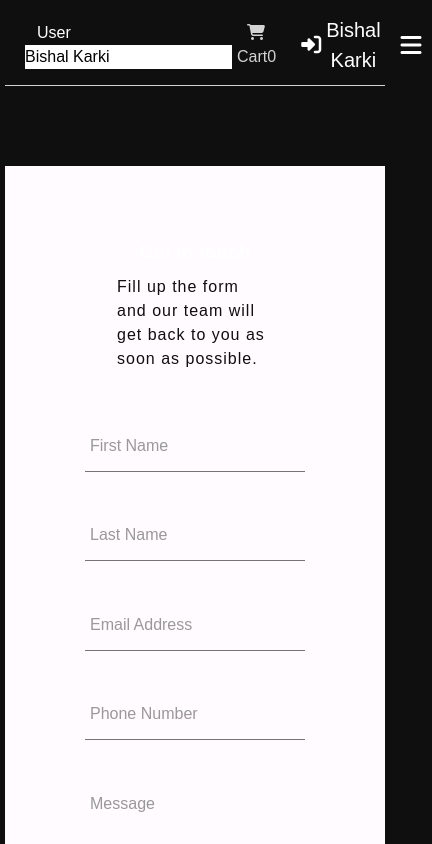
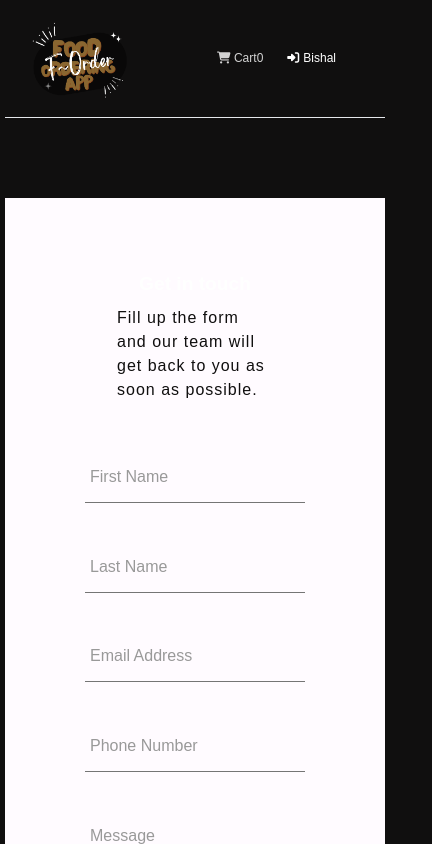
Before and after one commit to bishalk21/react-app, a React (Vite) app: page /restaurants/1/contact in a window 390 px wide. Shown: the top 844 px of the page, 432 px wide, since content can reach past the window. Built offline with nearby package versions, Linux system fonts and the light colour scheme.

Commit message:
header of the app responsive

```diff
--- a/src/App.js
+++ b/src/App.js
@@ -28,7 +28,7 @@ const AppLayout = () => {
   useEffect(() => {
     // api call - username and password
     const data = {
-      name: "Bishal Karki",
+      name: "Bishal",
     };
     setUserInfo(data.name);
   }, []);
--- a/src/components/header/Header.js
+++ b/src/components/header/Header.js
@@ -1,13 +1,11 @@
 import { useState, useEffect, useContext } from "react";
 import Logo from "../../assets/logo.png";
-import "./header.css";
 import { Link } from "react-router-dom";
 import MobileNav from "./mobile-nav/MobileNav";
 import UserContext from "../../context/UserContext";
 import { useSelector } from "react-redux";
 
 const Header = () => {
-  // const [btnName, setBtnName] = useState("Login");
   const [isLoggedIn, setIsLoggedIn] = useState(false);
   const [sticky, setSticky] = useState(false);
   const [mobileNavbar, setMobileNavbar] = useState(false);
@@ -39,14 +37,18 @@ const Header = () => {
 
   return (
     <>
-      <div className={`header ${sticky ? "sticky-nav" : ""}`}>
-        <div className="logo" data-testid="logo">
+      <div
+        className={`${
+          sticky ? "h-28 !important bg-[#100f0f]" : ""
+        } sticky z-20 top-0 w-full m-0 bg-[#100f0f] flex items-center justify-between text-white border-b border-solid border-lightgray`}
+      >
+        <div className="flex justify-center" data-testid="logo">
           <Link to="/">
-            <img src={Logo} alt="logo" />
+            <img src={Logo} alt="logo" className="w-32 rounded-3xl" />
           </Link>
         </div>
 
-        <div>
+        <div className="lg:block hidden">
           <label htmlFor="" className="p-3">
             User
           </label>
@@ -58,33 +60,36 @@ const Header = () => {
           />
         </div>
 
-        <div className="right-menu">
+        <div className="flex items-center justify-between mr-6">
           <div className="nav-links">
-            <ul>
-              <li className="contact">
+            <ul className=".nav-links flex items-center justify-between">
+              <li className="hidden lg:block">
                 <Link to="/grocery">
                   <i class="fa-solid fa-paper-plane"></i> Grocery
                 </Link>
               </li>
-              <li className="about-us">
+              <li className="hidden md:block">
                 <Link to="/about">
                   <i class="fa-solid fa-people-carry-box"></i> About Us
                 </Link>
               </li>
-              <li className="contact">
+              <li className="hidden lg:block">
                 <Link to="/contact">
                   <i class="fa-solid fa-paper-plane"></i> Contact Us
                 </Link>
               </li>
-              <li className="cart" data-testid="cart">
+              <li className="cart max-[426px]:text-xs" data-testid="cart">
                 <Link to="/cart">
                   <i class="fa-solid fa-cart-shopping"></i> Cart
                   <span>{cartItems.length}</span>
                 </Link>
               </li>
 
-              <li className="account">
-                <button className="login-logout" onClick={handleOnBtnClick}>
+              <li className="bg-transparent max-[426px]:text-xs">
+                <button
+                  className="max-[426px]:text-xs flex items-center justify-center gap-1 p-1 cursor-pointer text-xl rounded-md"
+                  onClick={handleOnBtnClick}
+                >
                   {isLoggedIn ? (
                     <>
                       <i class="fa-solid fa-user-large"></i> Logout
@@ -100,10 +105,10 @@ const Header = () => {
             </ul>
           </div>
 
-          <div className="hamburger-menu">
+          <div className="m-2 md:hidden sm:flex sm:text-2xl">
             <i
               title="menu"
-              className="fa-solid fa-bars burger-menu"
+              className="max-[426px]:text-md fa-solid fa-bars text-2xl cursor-pointer hidden sm:flex"
               onClick={() => handleOnClick()}
             ></i>
           </div>
--- a/src/components/header/header.css
+++ /dev/null
@@ -1,103 +0,0 @@
-.header {
-  position: sticky;
-  z-index: 1;
-  top: 0;
-  width: 100%;
-  margin: 0;
-  background-color: var(--bg-color);
-  display: flex;
-  align-items: center;
-  color: white;
-  border-bottom: 1px solid lightgrey;
-  justify-content: space-between;
-}
-
-.sticky-nav {
-  height: 7rem !important;
-}
-
-.logo {
-  display: flex;
-  justify-content: center;
-}
-
-.logo img {
-  width: 131px;
-  border-radius: 20px;
-}
-
-.right-menu {
-  display: flex;
-  align-items: center;
-  justify-content: space-between;
-  margin-right: 25px;
-}
-
-.nav-links > ul {
-  display: flex;
-  align-items: center;
-  justify-content: center;
-}
-
-.nav-links > ul > li {
-  margin: 5px;
-  cursor: pointer;
-}
-
-.nav-links > ul > li:nth-last-child(3):hover {
-  border-bottom: 1px solid lightgray;
-}
-
-.nav-links > ul > li > a {
-  color: lightgray;
-}
-
-.account {
-  background-color: transparent;
-}
-
-.account a:hover {
-  border: none;
-}
-
-.login-logout {
-  display: flex;
-  align-items: center;
-  justify-content: center;
-  gap: 5px;
-  padding: 5px;
-  cursor: pointer;
-  font-size: 20px;
-  border-radius: 5px;
-}
-
-.hamburger-menu {
-  display: none;
-  margin: 10px;
-}
-
-.burger-menu {
-  font-size: 1.5rem;
-  display: hidden;
-  cursor: pointer;
-}
-
-@media all and (max-width: 776px) {
-  .contact,
-  .about-us {
-    display: none;
-  }
-
-  .hamburger-menu {
-    display: flex;
-  }
-
-  .hamburger-menu a i {
-    text-decoration: none;
-    font-size: 1.9rem;
-  }
-
-  .burger-menu {
-    display: flex;
-  }
-}
--- a/src/components/header/mobile-nav/MobileNav.js
+++ b/src/components/header/mobile-nav/MobileNav.js
@@ -1,29 +1,44 @@
 import React from "react";
-import "./mobile-nav.styles.css";
 import { Link } from "react-router-dom";
 import imgLogo from "../../../assets/logo.png";
 
 const MobileNav = ({ mobileNavbar, handleOnClick }) => {
   return (
     <nav
-      className={`mobile-nav-full ${
-        mobileNavbar ? "open-flex" : "closed-flex"
+      className={`bg-[#100f0f] w-full h-full z-20 text-[lightgray] top-0 left-0 fixed ${
+        mobileNavbar ? "flex !important" : "hidden !important"
       }`}
     >
-      <i class="fa-sharp fa-solid fa-xmark" onClick={() => handleOnClick()}></i>
+      <i
+        class="fa-sharp fa-solid fa-xmark absolute top-[70px] right-8 cursor-pointer text-4xl"
+        onClick={() => handleOnClick()}
+      ></i>
 
-      <div className="logo">
+      <div className="absolute h-28 top-8 left-14 cursor-pointer">
         {" "}
         <Link to="/" onClick={() => handleOnClick()}>
-          <img src={imgLogo} alt="logo" loading="lazy" className="logo-img" />
+          <img
+            src={imgLogo}
+            alt="logo"
+            loading="lazy"
+            className="w-32 rounded-3xl"
+          />
         </Link>
       </div>
 
-      <div className="mobile-links">
-        <Link onClick={() => handleOnClick()} to="about">
+      <div className="w-full flex items-center justify-center flex-col uppercase text-2xl gap-8 top-[54%] left-1/2 absolute transform -translate-x-1/2 -translate-y-1/2">
+        <Link
+          onClick={() => handleOnClick()}
+          className="text-[lightgray] hover:underline"
+          to="about"
+        >
           About Us
         </Link>
-        <Link onClick={() => handleOnClick()} to="contact">
+        <Link
+          onClick={() => handleOnClick()}
+          className="text-[lightgray] hover:underline"
+          to="contact"
+        >
           Contact Us
         </Link>
       </div>
--- a/src/components/header/mobile-nav/mobile-nav.styles.css
+++ /dev/null
@@ -1,56 +0,0 @@
-.mobile-nav-full {
-  background-color: #100f0f;
-  width: 100%;
-  height: 100%;
-  z-index: 200;
-  color: lightgray;
-  top: 0;
-  left: 0;
-  position: fixed;
-}
-
-.open-flex {
-  display: flex !important;
-}
-
-nav .logo {
-  position: absolute;
-  top: 33px;
-  left: 55px;
-  cursor: pointer;
-}
-
-.closed-flex {
-  display: none !important;
-}
-
-.mobile-nav-full i {
-  font-size: 2.3rem;
-  position: absolute;
-  top: 70px;
-  right: 35px;
-  cursor: pointer;
-}
-
-.mobile-links {
-  width: 100%;
-  display: flex;
-  align-items: center;
-  justify-content: center;
-  flex-direction: column;
-  text-transform: uppercase;
-  font-size: 1.6rem;
-  gap: 2rem;
-  top: 54%;
-  left: 50%;
-  position: absolute;
-  transform: translate(-50%, -50%);
-}
-
-.mobile-links a {
-  color: lightgray;
-}
-
-.mobile-links a:hover {
-  text-decoration: underline;
-}
--- a/src/index.css
+++ b/src/index.css
@@ -66,6 +66,20 @@ body {
 
 .light-body a {
   color: var(--bg-color);
+}
+
+.nav-links > ul > li {
+  margin: 5px;
+  padding: 0 0 5px 0;
+  cursor: pointer;
+}
+
+.nav-links > ul > li:not(:last-child):hover {
+  border-bottom: 1px solid lightgray;
+}
+
+.nav-links > ul > li > a {
+  color: lightgray;
 }
 
 section {
@@ -143,6 +157,8 @@ a {
 }
 
 img {
+  width: 100%;
+  height: 100%;
   object-fit: cover;
 }
 
```
